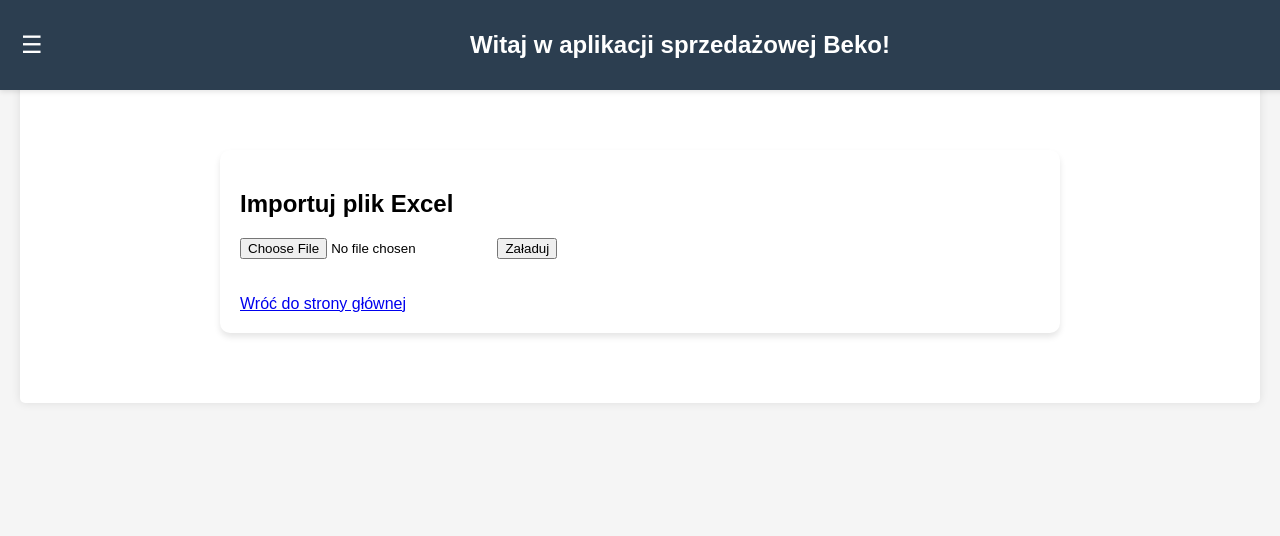
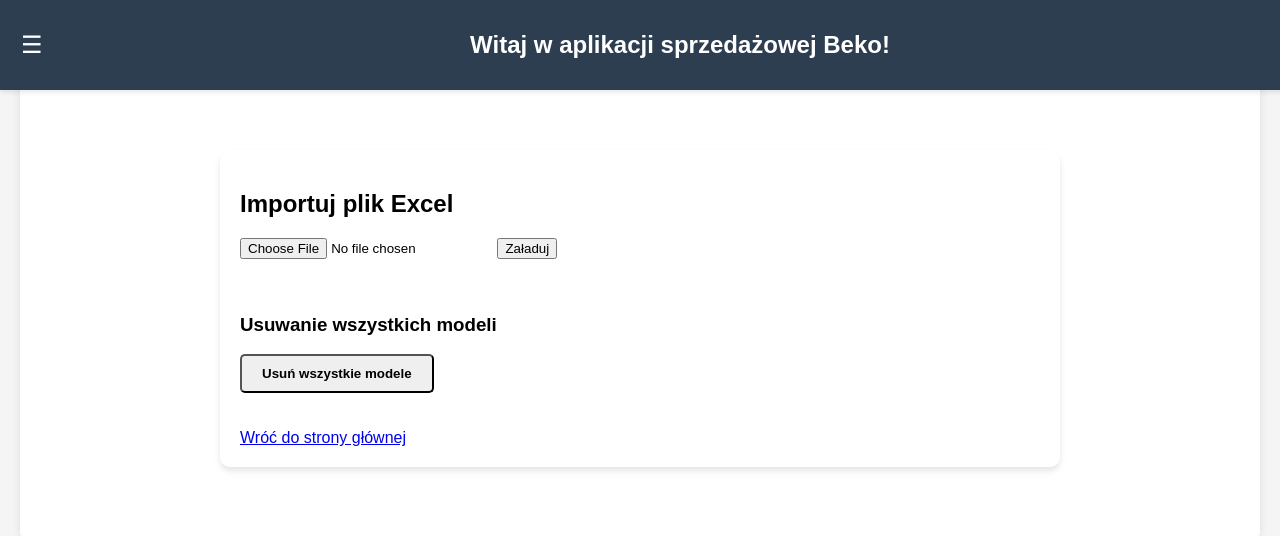
Before and after one commit to Fizyriusz/beko-sales-app, a Django app: page /produkty/import/ in a window 1280 px wide. Shown: the top 536 px of the page. Run offline with Django 5.2, Linux system fonts and the light colour scheme; a user stored in the database is signed in.

Commit message:
Add files via upload

```diff
--- a/produkty/templates/produkty/import_form.html
+++ b/produkty/templates/produkty/import_form.html
@@ -12,5 +12,13 @@
 
     <br><br>
 
+    <h3>Usuwanie wszystkich modeli</h3>
+    <form method="post" action="{% url 'produkty:delete_all_models' %}" onsubmit="return confirm('Czy na pewno chcesz usunąć wszystkie modele? Tej operacji nie można cofnąć!');">
+        {% csrf_token %}
+        <button type="submit" class="btn btn-danger">Usuń wszystkie modele</button>
+    </form>
+
+    <br><br>
+
     <a href="{% url 'produkty:home' %}">Wróć do strony głównej</a>
 {% endblock %}
--- a/produkty/urls.py
+++ b/produkty/urls.py
@@ -22,4 +22,5 @@ urlpatterns = [
     path('ekspozycja-export/', views.eksportuj_ekspozycje_xlsx, name='ekspozycja_export'),
     path('klienci/', views.klienci, name='klienci'),
     path('klienci/zmien/<str:operacja>/', views.zmien_licznik, name='zmien_licznik'),
+    path('import/delete-all/', views.delete_all_models, name='delete_all_models'),
 ]
--- a/produkty/views.py
+++ b/produkty/views.py
@@ -585,3 +585,13 @@ def eksportuj_ekspozycje_xlsx(request):
     response['Content-Disposition'] = 'attachment; filename=ekspozycja.xlsx'
 
     return response
+
+@login_required
+def delete_all_models(request):
+    if request.method == 'POST':
+        # Usuwanie wszystkich produktów
+        Produkt.objects.all().delete()
+        return render(request, 'produkty/import_success.html', {'message': 'Wszystkie modele zostały usunięte.'})
+
+    # Jeśli nie jest to POST, przekieruj na stronę importu
+    return redirect('produkty:import_excel')
```
Also changed, not shown: produkty/templates/produkty/import_success.html (+7 -2 lines).
